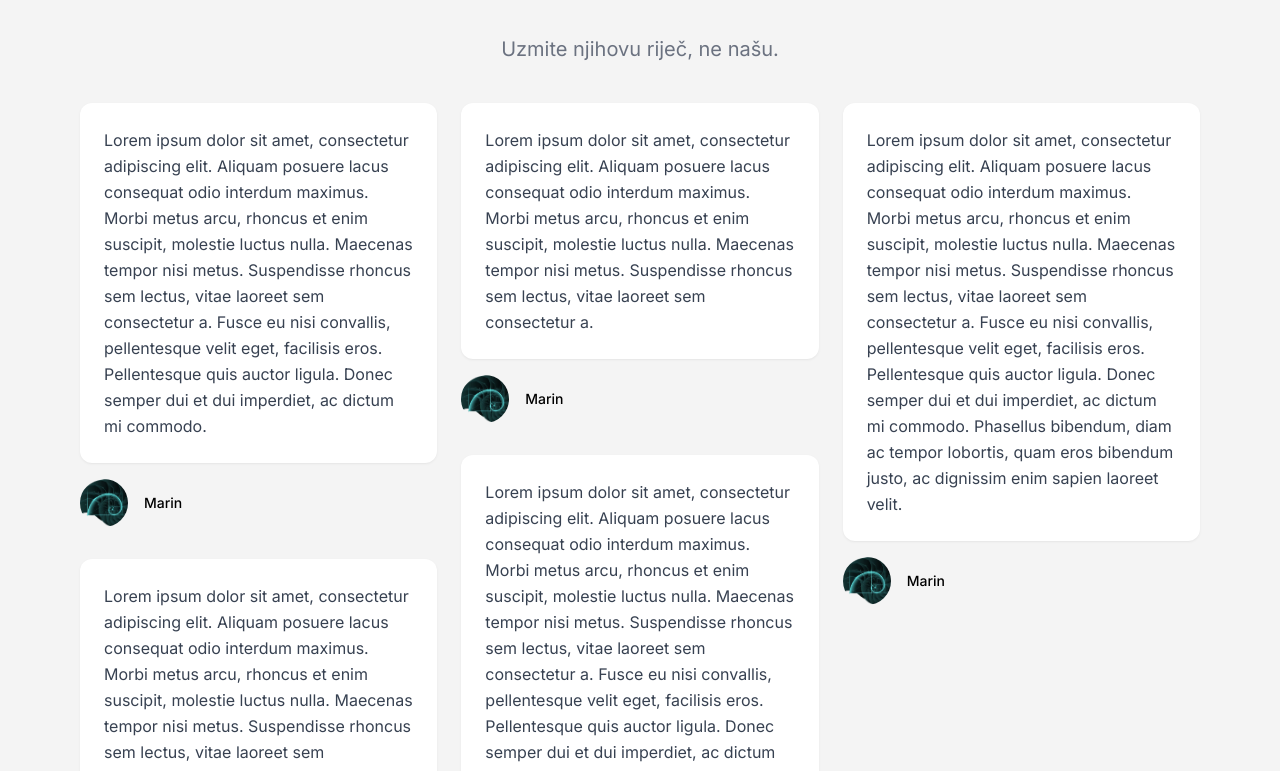
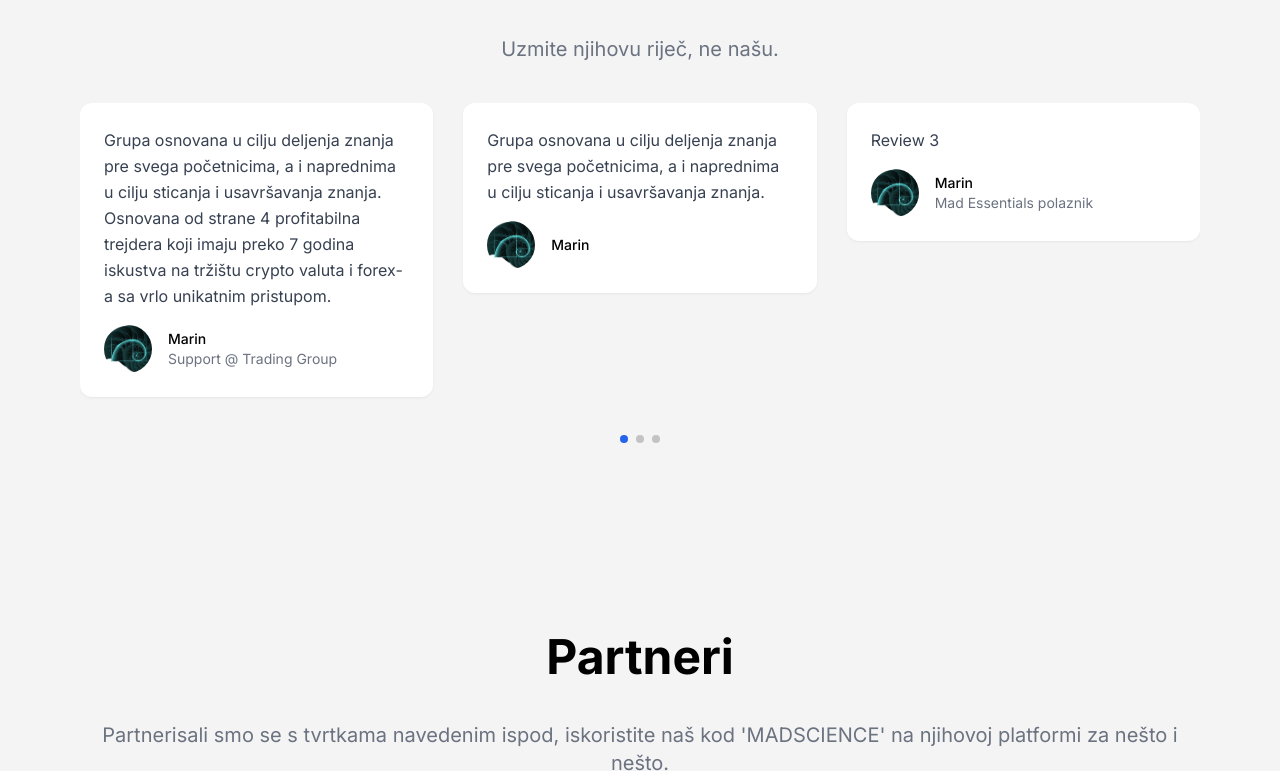
Before and after one commit to faustatwork/mad-science-website, a Next.js app: page / in a window 1280 px wide. Shown: the part 869-1640 px from the top of the page. Built offline with nearby package versions, Linux system fonts and the light colour scheme.

Commit message:
fix(Testimonial): rewrite as slider

```diff
--- a/components/Testimonial.tsx
+++ b/components/Testimonial.tsx
@@ -1,4 +1,10 @@
 import Image from "next/image";
+import { Swiper, SwiperSlide } from "swiper/react";
+import { Pagination, Autoplay } from "swiper";
+import useMediaQuery from "../utils/hooks/useMediaQuery";
+
+import "swiper/css";
+import "swiper/css/pagination";
 
 interface TestimonialItems {
   user: string;
@@ -12,20 +18,28 @@ interface TestimonialProps {
 }
 
 const Testimonial = ({ content }: TestimonialProps) => {
+  const isSmall = useMediaQuery("(max-width: 1025px)");
+
   return (
     <>
-      <div className="mx-auto max-w-7xl">
-        <div className="columns-3 gap-6 [column-fill:_balance] lg:gap-8 md:columns-2 sm:columns-1">
+      <Swiper
+        slidesPerView={!isSmall ? 3 : 1}
+        spaceBetween={30}
+        pagination={{
+          clickable: true,
+        }}
+        modules={[Pagination, Autoplay]}
+        // eslint-disable-next-line tailwindcss/no-custom-classname
+        className="mySwiper w-full"
+      >
         {content.map((item, index) => {
           return (
             <>
-                <div className="mb-8 break-inside-avoid" key={index}>
-                  <blockquote className="rounded-xl bg-white p-6 shadow shadow-black/5 dark:bg-gray-800 dark:shadow-white/5">
+              <SwiperSlide key={index}>
+                <div className="flex flex-col justify-between rounded-xl bg-white p-6 shadow shadow-black/5 dark:bg-gray-800 dark:shadow-white/5">
                   <p className="leading-relaxed text-gray-700 dark:text-gray-200">
                     {item.message}
                   </p>
-                  </blockquote>
-
                   <div className="mt-4 flex items-center gap-4">
                     <Image
                       alt="testimonial user avatar"
@@ -35,7 +49,6 @@ const Testimonial = ({ content }: TestimonialProps) => {
                       quality={100}
                       className="h-12 w-12 rounded-full object-cover"
                     />
-
                     <div className="text-sm text-black dark:text-white">
                       <p className="font-medium">{item.user}</p>
                       <p className="font-normal text-gray-500 dark:text-gray-400">
@@ -44,11 +57,11 @@ const Testimonial = ({ content }: TestimonialProps) => {
                     </div>
                   </div>
                 </div>
+              </SwiperSlide>
             </>
           );
         })}
-        </div>
-      </div>
+      </Swiper>
     </>
   );
 };
--- a/package.json
+++ b/package.json
@@ -18,6 +18,7 @@
     "next-themes": "^0.2.1",
     "react": "18.2.0",
     "react-dom": "18.2.0",
+    "swiper": "^9.2.4",
     "tailwind-variants": "^0.1.5"
   },
   "devDependencies": {
--- a/pages/index.tsx
+++ b/pages/index.tsx
@@ -57,7 +57,7 @@ const Index: NextPage = () => {
       <div className="flex flex-col items-center justify-center gap-44 px-20 sm:gap-36 sm:px-10">
         <section
           id="recenzije"
-          className="flex flex-col items-center justify-center gap-10"
+          className="flex w-full flex-col items-center justify-center gap-10"
         >
           <p className="text-center text-5xl font-bold text-black dark:text-white md:text-3xl">
             Što kažu ljudi o nama
@@ -69,32 +69,32 @@ const Index: NextPage = () => {
             content={[
               {
                 user: "Marin",
+                position: "Support @ Trading Group",
                 message:
-                  "Lorem ipsum dolor sit amet, consectetur adipiscing elit. Aliquam posuere lacus consequat odio interdum maximus. Morbi metus arcu, rhoncus et enim suscipit, molestie luctus nulla. Maecenas tempor nisi metus. Suspendisse rhoncus sem lectus, vitae laoreet sem consectetur a. Fusce eu nisi convallis, pellentesque velit eget, facilisis eros. Pellentesque quis auctor ligula. Donec semper dui et dui imperdiet, ac dictum mi commodo.",
+                  "Grupa osnovana u cilju deljenja znanja pre svega početnicima, a i naprednima u cilju sticanja i usavršavanja znanja. Osnovana od strane 4 profitabilna trejdera koji imaju preko 7 godina iskustva na tržištu crypto valuta i forex-a sa vrlo unikatnim pristupom.",
                 avatar: "/images/logo.webp",
               },
               {
                 user: "Marin",
                 message:
-                  "Lorem ipsum dolor sit amet, consectetur adipiscing elit. Aliquam posuere lacus consequat odio interdum maximus. Morbi metus arcu, rhoncus et enim suscipit, molestie luctus nulla. Maecenas tempor nisi metus. Suspendisse rhoncus sem lectus, vitae laoreet sem consectetur a. Fusce eu nisi convallis, pellentesque velit eget, facilisis eros. Pellentesque quis auctor ligula. Donec semper dui et dui imperdiet, ac dictum mi commodo. Phasellus bibendum, diam ac tempor lobortis, quam eros bibendum justo, ac dignissim enim sapien laoreet velit.",
+                  "Grupa osnovana u cilju deljenja znanja pre svega početnicima, a i naprednima u cilju sticanja i usavršavanja znanja.",
                 avatar: "/images/logo.webp",
               },
               {
                 user: "Marin",
-                message:
-                  "Lorem ipsum dolor sit amet, consectetur adipiscing elit. Aliquam posuere lacus consequat odio interdum maximus. Morbi metus arcu, rhoncus et enim suscipit, molestie luctus nulla. Maecenas tempor nisi metus. Suspendisse rhoncus sem lectus, vitae laoreet sem consectetur a.",
+                position: "Mad Essentials polaznik",
+                message: "Review 3",
                 avatar: "/images/logo.webp",
               },
               {
                 user: "Marin",
-                message:
-                  "Lorem ipsum dolor sit amet, consectetur adipiscing elit. Aliquam posuere lacus consequat odio interdum maximus. Morbi metus arcu, rhoncus et enim suscipit, molestie luctus nulla. Maecenas tempor nisi metus. Suspendisse rhoncus sem lectus, vitae laoreet sem consectetur a. Fusce eu nisi convallis, pellentesque velit eget, facilisis eros. Pellentesque quis auctor ligula. Donec semper dui et dui imperdiet, ac dictum mi commodo. Phasellus bibendum, diam ac tempor lobortis, quam eros bibendum justo, ac dignissim enim sapien laoreet velit.",
+                message: "Review 4",
                 avatar: "/images/logo.webp",
               },
               {
                 user: "Marin",
-                message:
-                  "Lorem ipsum dolor sit amet, consectetur adipiscing elit. Aliquam posuere lacus consequat odio interdum maximus. Morbi metus arcu, rhoncus et enim suscipit, molestie luctus nulla. Maecenas tempor nisi metus. Suspendisse rhoncus sem lectus, vitae laoreet sem consectetur a. Fusce eu nisi convallis, pellentesque velit eget, facilisis eros. Pellentesque quis auctor ligula. Donec semper dui et dui imperdiet, ac dictum mi commodo. Phasellus bibendum, diam ac tempor lobortis, quam eros bibendum justo, ac dignissim enim sapien laoreet velit.",
+                position: "Owner @ Trading Group",
+                message: "Review 5",
                 avatar: "/images/logo.webp",
               },
             ]}
--- a/styles/globals.css
+++ b/styles/globals.css
@@ -21,3 +21,27 @@ body {
 .dark body {
   background-color: rgb(16, 16, 16);
 }
+
+.swiper {
+  padding-bottom: 60px !important;
+}
+
+.swiper-pagination > .swiper-pagination-bullet {
+  opacity: 0.2;
+  background-color: #000000;
+}
+
+.swiper-pagination > .swiper-pagination-bullet-active {
+  background-color: #2563eb;
+  opacity: 1;
+}
+
+.dark .swiper-pagination > .swiper-pagination-bullet {
+  opacity: 0.2;
+  background-color: #FFFFFF;
+}
+
+.dark .swiper-pagination > .swiper-pagination-bullet-active {
+  background-color: #2563eb;
+  opacity: 1;
+}
```
Also changed, not shown: 1 other file (tests, documents, lock files or other folders). Lines whose indentation alone changed are shown as unchanged.
